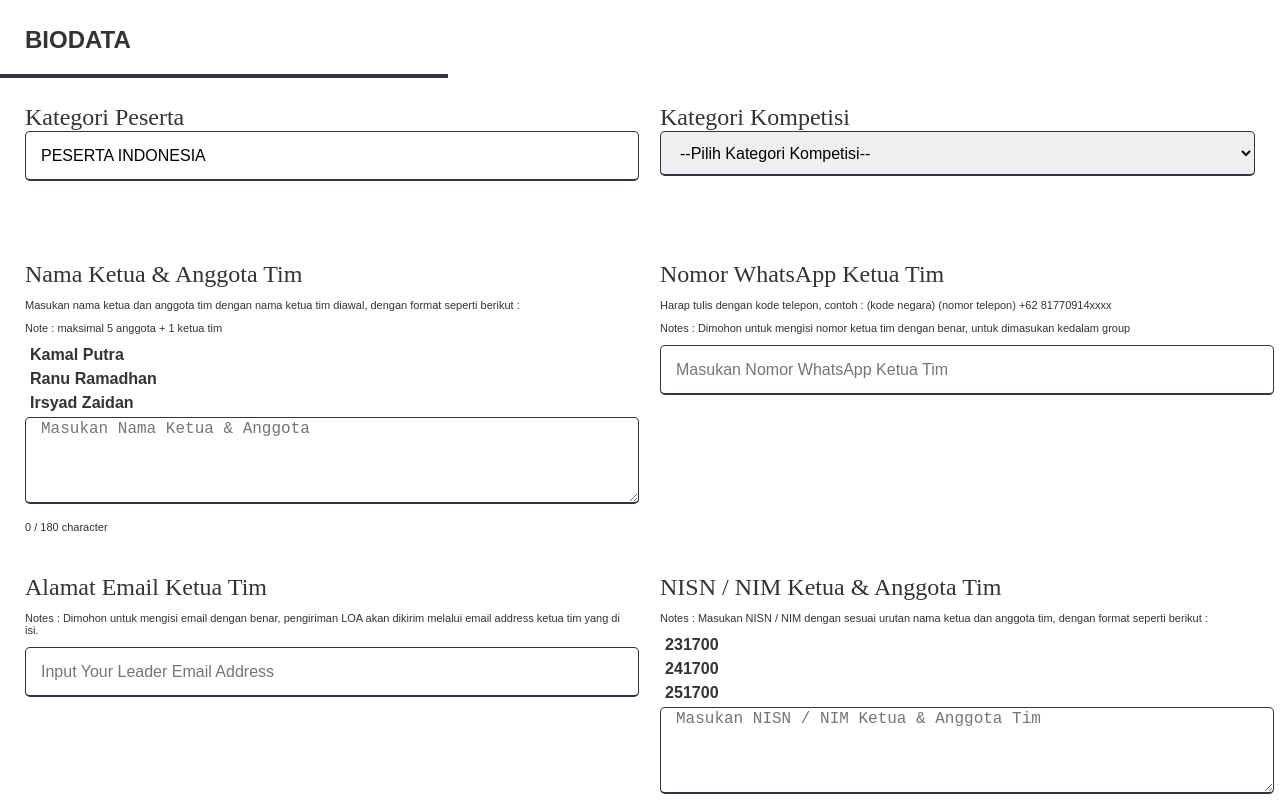
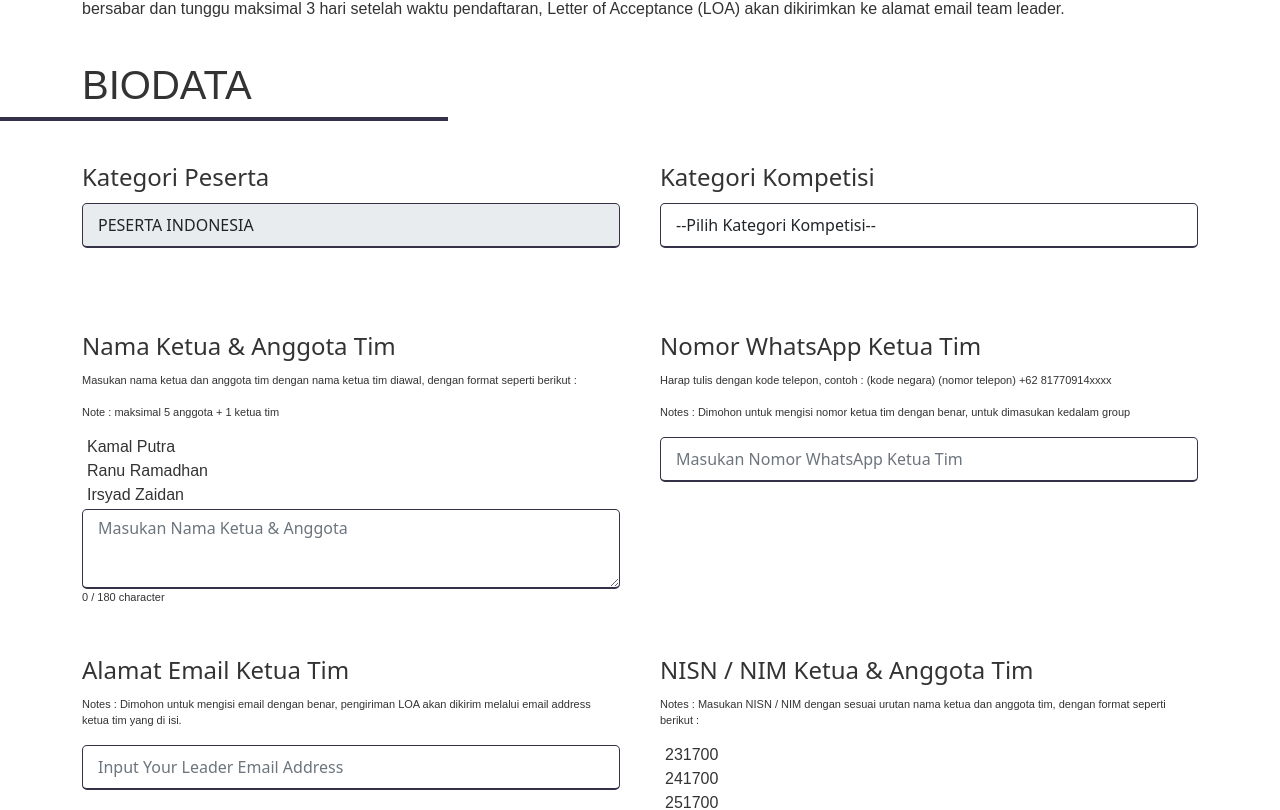
Before and after one commit to iysaofficial/ynsf-registration-2024, a Next.js app: page /indonesiaparticipants in a window 1280 px wide. Shown: the part 536-1346 px from the top of the page. Built offline with nearby package versions, Linux system fonts and the light colour scheme.

Commit message:
Update t&c -k

```diff
--- a/pages/_document.js
+++ b/pages/_document.js
@@ -5,6 +5,12 @@ export default function Document() {
   return (
     <Html lang="en">
       <Head>
+      <link
+          href="https://cdn.jsdelivr.net/npm/bootstrap@5.0.2/dist/css/bootstrap.min.css"
+          rel="stylesheet"
+          integrity="sha384-EVSTQN3/azprG1Anm3QDgpJLIm9Nao0Yz1ztcQTwFspd3yD65VohhpuuCOmLASjC"
+          crossOrigin="anonymous"
+        />
         {/* FONT AWESOME */}
         <Script
           src="https://kit.fontawesome.com/c788371d84.js"
--- a/pages/indonesiaparticipants.jsx
+++ b/pages/indonesiaparticipants.jsx
@@ -62,10 +62,10 @@ export default function Internationalparticipants() {
   return (
     <>
       <section className="registration-section">
-        <div class="container">
-          <div class="content">
-            <div class="sub">FORMULIR PENDAFTARAN</div>
-            <h1 class="garis-bawah"></h1>
+        <div className="container">
+          <div className="content">
+            <div className="sub">FORMULIR PENDAFTARAN</div>
+            <h1 className="garis-bawah"></h1>
             <br />
             <br />
             <h4>
@@ -118,15 +118,15 @@ export default function Internationalparticipants() {
                     readOnly
                   />
                 </div>
-                <div class="input-box">
-                  <label for="CATEGORY_COMPETITION" class="form-label">
+                <div className="input-box">
+                  <label for="CATEGORY_COMPETITION" className="form-label">
                     Kategori Kompetisi
                   </label>
                   <select
                     type="text"
                     id="CATEGORY_COMPETITION"
                     name="CATEGORY_COMPETITION"
-                    class="form-control"
+                    className="form-control"
                     placeholder="Choose Category Competition "
                     required
                   >
@@ -196,8 +196,8 @@ export default function Internationalparticipants() {
                     required
                   />
                 </div>
-                <div class="input-box">
-                  <label for="LEADER_EMAIL" class="form-label">
+                <div className="input-box">
+                  <label for="LEADER_EMAIL" className="form-label">
                     Alamat Email Ketua Tim
                   </label>
                   <label>
@@ -211,7 +211,7 @@ export default function Internationalparticipants() {
                     type="email"
                     id="LEADER_EMAIL"
                     name="LEADER_EMAIL"
-                    class="form-control"
+                    className="form-control"
                     placeholder="Input Your Leader Email Address"
                     required
                   />
@@ -335,15 +335,15 @@ export default function Internationalparticipants() {
               <h1>DATA PEMBIMBING</h1>
               <h1 className="garis-bawah"></h1>
               <div className="user-details">
-                <div class="input-box">
-                  <label for="NAME_SUPERVISOR" class="form-label">
+                <div className="input-box">
+                  <label for="NAME_SUPERVISOR" className="form-label">
                     Nama Guru/Pembimbing
                   </label>
                   <textarea
                     type="text"
                     id="NAME_SUPERVISOR"
                     name="NAME_SUPERVISOR"
-                    class="form-control"
+                    className="form-control"
                     placeholder="Masukan Nama Guru/Pembimbing"
                     required
                   ></textarea>
--- a/styles/globals.css
+++ b/styles/globals.css
@@ -429,3 +429,57 @@ display: none;
 
 /* REGISTRATION END */
 /* REGISTRATION END */
+
+  /* TERM & CONDITION START */
+/* TERM & CONDITION START */
+
+.modal-overlay {
+  margin-top: 2rem;
+  position: fixed;
+  top: 0;
+  left: 0;
+  width: 100%;
+  height: 100%;
+  background: rgba(0, 0, 0, 0.5);
+  display: flex;
+  justify-content: center;
+  align-items: center;
+  z-index: 1000;
+  overflow: auto; /* Tambahkan ini agar bisa scroll jika konten terlalu panjang */
+}
+
+.modal-content {
+  background: white;
+  padding: 20px;
+  border-radius: 8px;
+  max-width: 750px; /* Tentukan ukuran maksimum modal */
+  width: 90%; /* Buat modal responsif */
+  box-shadow: 0 4px 10px rgba(0, 0, 0, 0.3);
+  text-align: left;
+  max-height: 80vh; /* Batasi tinggi modal agar tidak keluar layar */
+  overflow-y: auto; /* Tambahkan scrollbar jika konten terlalu tinggi */
+}
+
+.modal-content li{
+  font-size: clamp(10px, 2vw, 16px);
+  text-align: justify;
+}
+
+.checkbox label{
+  font-weight: bold;
+  font-size: clamp(10px, 2vw, 16px);
+}
+
+.modal-actions {
+  margin-top: 20px;
+  display: flex;
+  justify-content: space-between;
+}
+
+/* Tambahkan gaya untuk checkbox agar lebih rapi */
+input[type="checkbox"] {
+  margin: -10px 10px 0px 10px;
+}
+
+/* TERM & CONDITION END */
+/* TERM & CONDITION END */
```
Also changed, not shown: pages/data/terms.jsx (added, +116 -0 lines), pages/index.js (+64 -5 lines).
